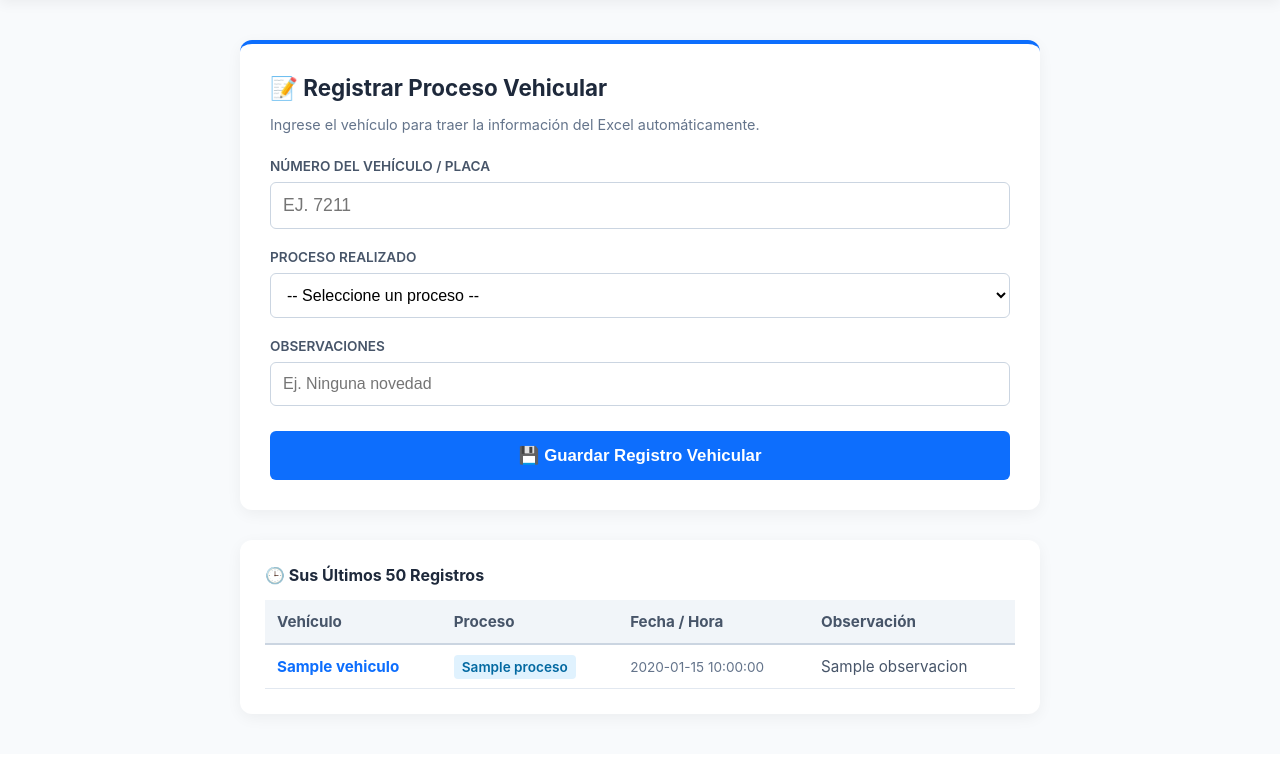
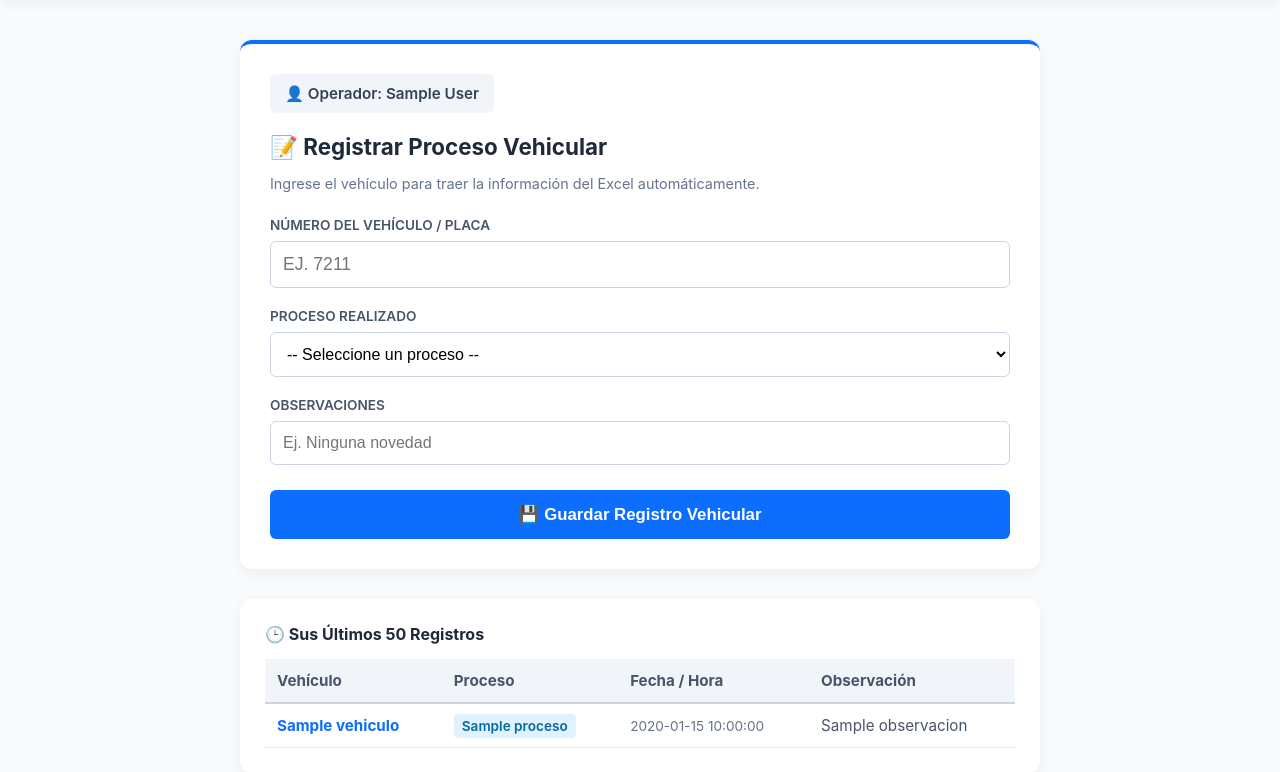
Before and after one commit to julio197212/alistamiento, a Flask app: template templates/operador.html in a window 1280 px wide. Shown: the part 65-837 px from the top of the page. Before the commit the page ends 784 px from the top, so only its background shows below. Run offline with Flask 3, Linux system fonts and the light colour scheme; the visitor is signed in with stand-in values (Sample User, id 1); the template is opened without the code that fills it: most values are stand-ins (such as "Sample title", 1, 10 or a date in 2020); some libraries are stand-ins or nearby versions.

Commit message:
Add greeting with operator's name in operador.html

```diff
--- a/templates/operador.html
+++ b/templates/operador.html
@@ -4,6 +4,12 @@
 
     <!-- Tarjeta del Formulario Principal -->
     <div style="background: white; border-radius: 12px; box-shadow: 0 4px 15px rgba(0,0,0,0.05); padding: 30px; margin-bottom: 30px; border-top: 4px solid #0d6efd;">
+
+        <!-- SALUDO CON EL NOMBRE DEL OPERADOR EN PANTALLA -->
+        <div style="background-color: #f1f5f9; padding: 10px 15px; border-radius: 6px; margin-bottom: 20px; font-weight: 600; color: #334155; font-size: 0.95rem; display: inline-block;">
+            👤 Operador: {{ session.get('nombre') }}
+        </div>
+
         <h3 style="margin-top:0; margin-bottom: 5px; color: #1e293b; font-size: 1.4rem;">📝 Registrar Proceso Vehicular</h3>
         <p style="color: #64748b; font-size: 0.9rem; margin-bottom: 25px;">Ingrese el vehículo para traer la información del Excel automáticamente.</p>
 
@@ -14,7 +20,7 @@
                        style="width:100%; padding: 12px; border: 1.5px solid #cbd5e1; border-radius: 6px; font-size: 1.1rem; text-transform: uppercase; box-sizing: border-box;">
             </div>
 
-            <!-- Bloque de Información Externa del Excel (Aparece dinámicamente en formato rejilla organizada) -->
+            <!-- Bloque de Información Externa del Excel -->
             <div id="info_excel" style="display: none; background-color: #f8fafc; border: 1.5px dashed #0d6efd; padding: 15px; border-radius: 8px; margin-bottom: 20px; grid-template-columns: repeat(auto-fit, minmax(130px, 1fr)); gap: 10px;">
                 <div><span style="font-size:0.75rem; font-weight:bold; color:#64748b; text-transform:uppercase;">Ruta</span><div id="txt_ruta" style="font-size:1.1rem; font-weight:bold; color:#1e3a8a;">-</div></div>
                 <div><span style="font-size:0.75rem; font-weight:bold; color:#64748b; text-transform:uppercase;">Tabla</span><div id="txt_tabla" style="font-size:1.1rem; font-weight:bold; color:#1e3a8a;">-</div></div>
@@ -70,7 +76,6 @@
     </div>
 </div>
 
-<!-- Lógica JavaScript del Buscador en tiempo real -->
 <script>
 function consultarExcel(valor) {
     const contenedor = document.getElementById("info_excel");
```
